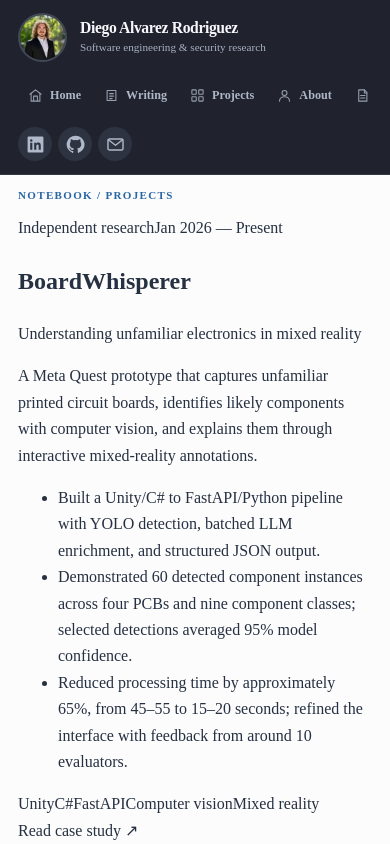
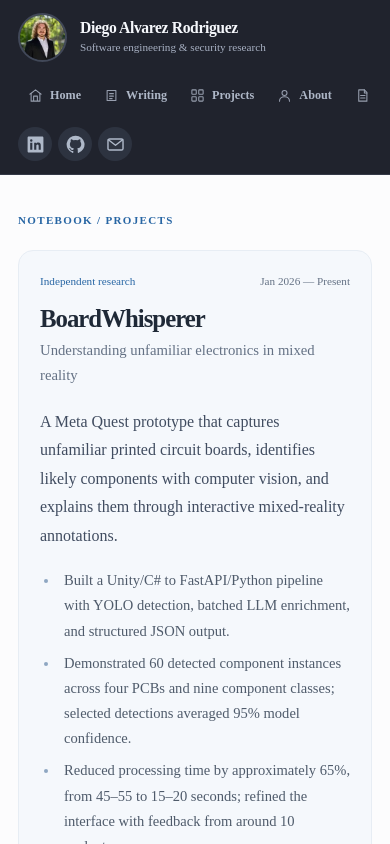
Before and after one commit to Ehssar/diego-alvarez-portfolio, a Next.js app: page /projects in a window 390 px wide. Shown: the top 844 px of the page. Built offline with nearby package versions, Linux system fonts and the light colour scheme.

Commit message:
Style responsive rounded project entries and small writing eyebrow

```diff
--- a/app/globals.css
+++ b/app/globals.css
@@ -874,3 +874,104 @@ body:has(.site-sidebar) .case-study .article-layout { max-width: 100%; }
   body:has(.site-sidebar) .notebook-layout { padding-block: 38px 55px; }
   body:has(.site-sidebar) .notebook-intro h1 { font-size: clamp(2.1rem, 9vw, 3rem); }
 }
+
+
+/* Research and Projects: quiet navigation labels and resume-backed cards. */
+.writing-eyebrow { margin: 0 0 20px; }
+.projects-page {
+  max-width: 900px;
+  padding-top: 63px;
+  padding-bottom: 110px;
+}
+.projects-eyebrow { margin: 0 0 21px; }
+.projects-card-list {
+  display: grid;
+  gap: 18px;
+}
+.projects-card {
+  padding: clamp(24px,3.8vw,39px);
+  background: #f5f8fc;
+  border: 1px solid #e7edf4;
+  border-radius: 15px;
+  scroll-margin-top: 25px;
+  transition: background .18s ease, border-color .18s ease;
+}
+.projects-card:hover {
+  background: #f0f6fc;
+  border-color: #cbdff1;
+}
+.projects-card-top {
+  display: flex;
+  align-items: center;
+  justify-content: space-between;
+  flex-wrap: wrap;
+  gap: 8px 22px;
+  font-family: var(--mono);
+  color: var(--muted);
+  font-size: .7rem;
+  line-height: 1.7;
+}
+.projects-card-top span:first-child {
+  color: var(--orange);
+}
+.projects-card h1 {
+  margin: 17px 0 3px;
+  font-family: var(--sans);
+  color: #1f2937;
+  font-weight: 740;
+  font-size: clamp(1.55rem,2.7vw,2.15rem);
+  line-height: 1.25;
+  letter-spacing: -.04em;
+}
+.projects-subtitle {
+  margin: 0 0 21px;
+  color: var(--muted);
+  font-size: .92rem;
+}
+.projects-description {
+  max-width: 720px;
+  margin: 0 0 18px;
+  color: #404c60;
+  font-size: 1rem;
+  line-height: 1.78;
+}
+.projects-highlights {
+  margin: 0 0 25px;
+  padding-left: 19px;
+  color: #4f5b6b;
+  font-size: .91rem;
+  line-height: 1.73;
+}
+.projects-highlights li { padding-left: 5px; margin-bottom: 7px; }
+.projects-highlights li::marker { color: #8ea7c2; }
+.projects-card-bottom {
+  display: flex;
+  flex-wrap: wrap;
+  align-items: center;
+  justify-content: space-between;
+  gap: 17px;
+}
+.projects-tech {
+  display: flex;
+  gap: 6px;
+  flex-wrap: wrap;
+}
+.projects-tech span {
+  padding: 5px 9px;
+  border-radius: 5px;
+  background: #e8eff7;
+  font-size: .71rem;
+  color: #50647c;
+}
+.projects-read-link {
+  color: var(--orange);
+  font-size: .82rem;
+  font-weight: 650;
+  white-space: nowrap;
+}
+.projects-read-link:hover { text-decoration: underline; }
+@media (max-width: 760px) {
+  .projects-page { padding-top: 36px; padding-bottom: 70px; }
+  .projects-card { padding: 21px; }
+  .projects-card h1 { margin-top: 13px; }
+}
```
